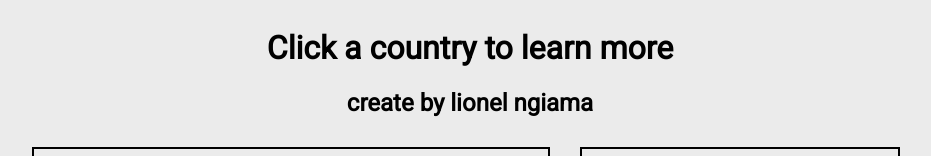
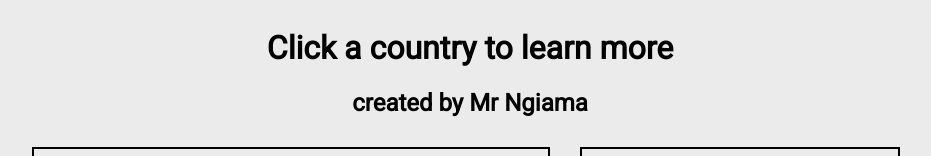
Before and after one commit to ikongodrc/africa-country-info, a plain HTML site: page index.html in a window 1280 px wide. Shown: the top 156 px of the page, without its empty margins (178-1109 px from the left). Drawn offline with Linux system fonts and the light colour scheme.

Commit message:
Add files via upload

```diff
--- a/index.html
+++ b/index.html
@@ -14,7 +14,7 @@
 
 
     <h1 id="name">Click a country to learn more</h1>
-    <h2>create by lionel ngiama</h2>
+    <h2>created by Mr Ngiama</h2>
     <div class="container">
 
         <div class="map">
```
